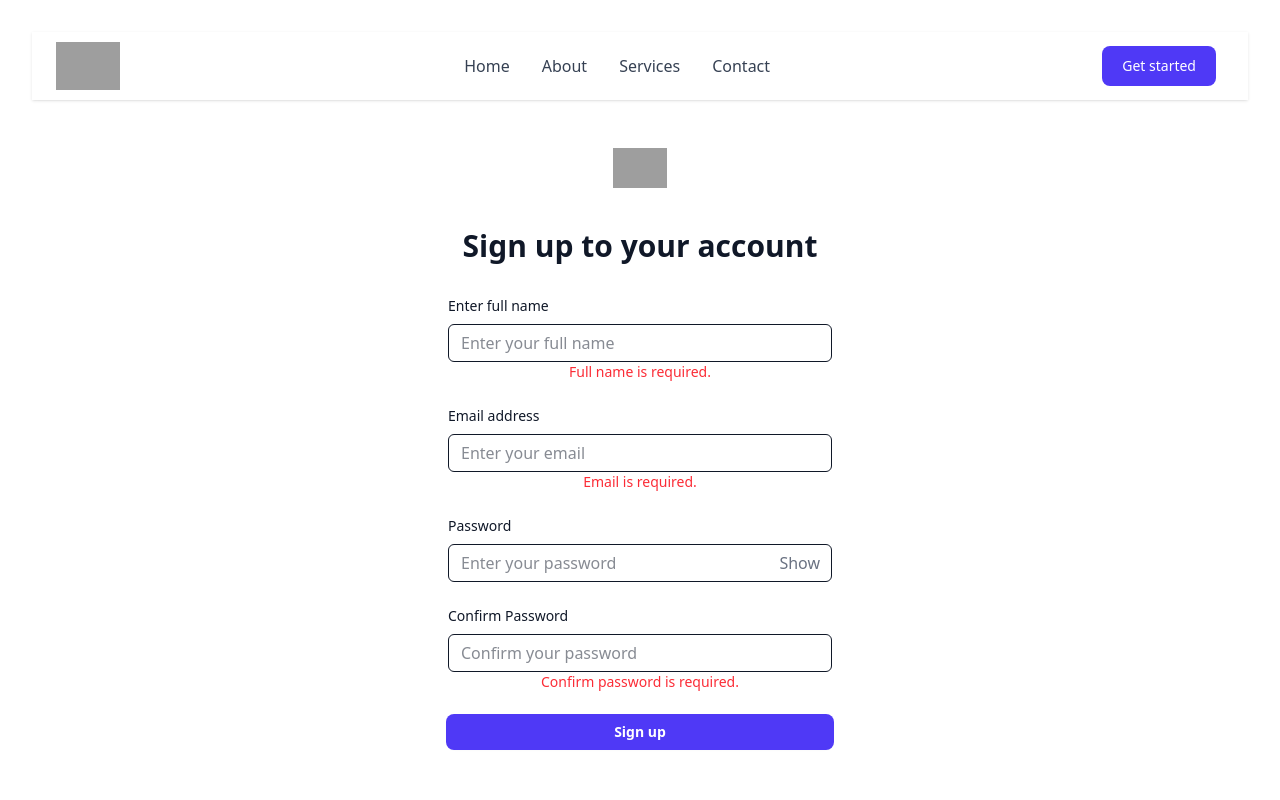
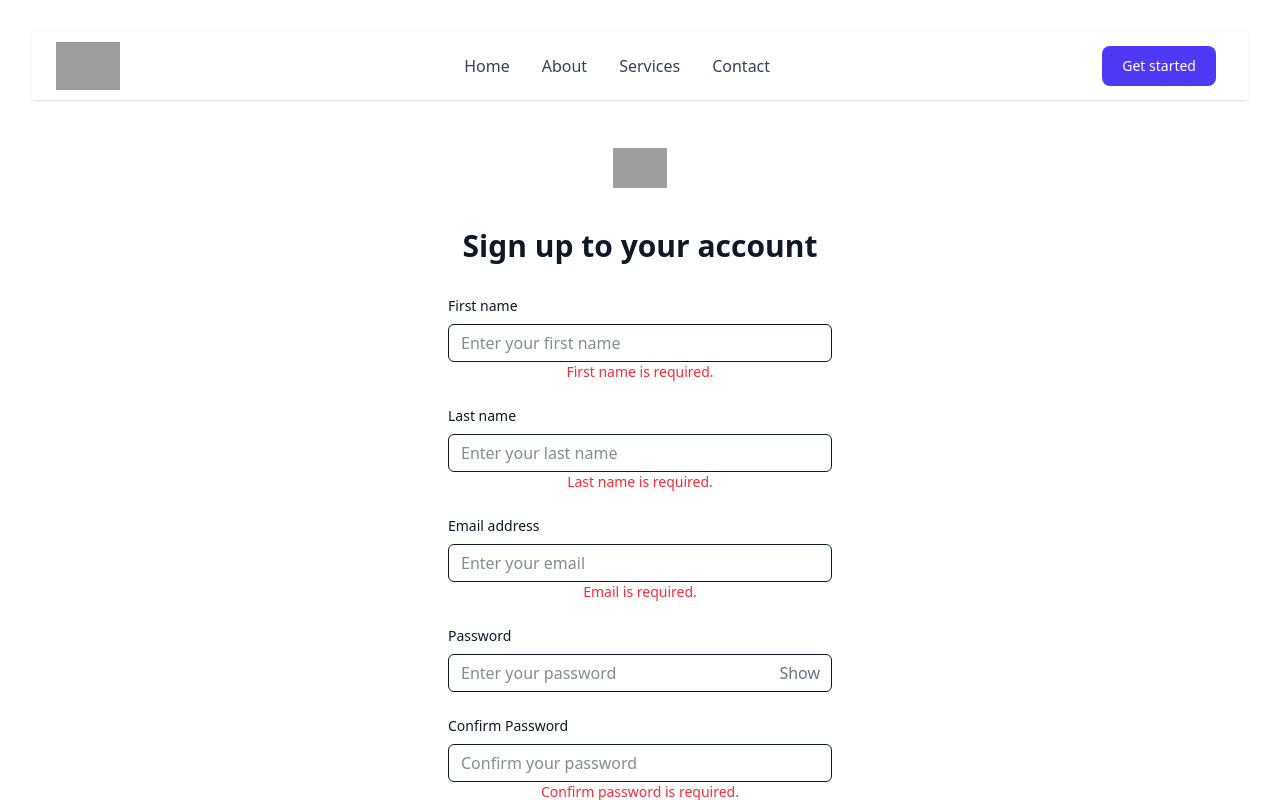
Before and after one commit to rebel1321/DevWorld, a React (Vite) app: page /signup in a window 1280 px wide. Both pictures are taken after a click on the button "Sign up". Shown: the top 800 px of the page. Built offline with nearby package versions, Linux system fonts and the light colour scheme; grey boxes are pictures that could not be loaded.

Commit message:
Added api of signup,signin,forgetPassword

```diff
--- a/src/components/Pages/Contact.jsx
+++ b/src/components/Pages/Contact.jsx
@@ -11,7 +11,7 @@ export default function Contact() {
     setFormData({ ...formData, [id]: value });
   };
 
-  const handleSubmit = (e) => {
+  const handleSubmit = async (e) => {
     e.preventDefault();
     setError("");
     setSuccess("");
@@ -26,14 +26,37 @@ export default function Contact() {
       return;
     }
 
-    // Simulate form submission
+    // Submit form data to the backend
     setLoading(true);
-    setTimeout(() => {
+    try {
+      const response = await fetch("http://localhost:8081/contact/submit", {
+        method: "POST",
+        headers: {
+          "Content-Type": "application/json",
+          // Add your JWT token here if authentication is needed
+          // "Authorization": `Bearer ${yourJwtToken}`
+        },
+        body: JSON.stringify(formData),
+      });
+
+      // Check if the response is successful
+      if (!response.ok) {
+        throw new Error("An error occurred. Please try again.");
+      }
+
+      // Since the backend is sending plain text, not JSON, handle it as text
+      const result = await response.text(); // Use .text() instead of .json()
+
       setLoading(false);
-      setSuccess("Your message has been sent successfully!");
+      setSuccess(result); // Display the plain text message from the backend
       setFormData({ name: "", email: "", message: "" });
-    }, 1000);
+    } catch (error) {
+      setLoading(false);
+      setError(error.message || "An error occurred. Please try again.");
+    }
   };
+
+
 
   return (
     <div className="bg-white py-12">
--- a/src/components/Pages/Login.jsx
+++ b/src/components/Pages/Login.jsx
@@ -5,7 +5,7 @@ import FacebookLogin from "react-facebook-login-lite"; // Facebook OAuth integra
 
 export default function Login() {
   const navigate = useNavigate();
-  const [formData, setFormData] = useState({ email: "", password: "" });
+  const [formData, setFormData] = useState({ email: '', password: '' });
   const [errors, setErrors] = useState({});
   const [loading, setLoading] = useState(false);
   const [showPassword, setShowPassword] = useState(false);
@@ -35,18 +35,44 @@ export default function Login() {
   };
 
   // Handle manual login button click
-  const handleLoginClick = () => {
-    const validationErrors = validateForm();
-    if (Object.keys(validationErrors).length > 0) {
-      setErrors(validationErrors);
+  const handleLoginClick = async () => {
+    const formErrors = validateForm();
+
+    if (Object.keys(formErrors).length > 0) {
+      setErrors(formErrors); // Show validation errors
       return;
     }
 
-    setLoading(true);
-    setTimeout(() => {
-      setLoading(false);
-      navigate("/dashboard"); // Navigate to dashboard or another route
-    }, 2000);
+    try {
+      const response = await fetch('http://localhost:8081/auth/signin', {
+        method: 'POST',
+        headers: {
+          'Content-Type': 'application/json',
+        },
+        body: JSON.stringify({
+          email: formData.email,
+          password: formData.password,
+        }),
+      });
+
+      if (!response.ok) {
+        const errorData = await response.json();
+        setErrors({ apiError: errorData.message || 'Login failed' });
+        return;
+      }
+
+      const data = await response.json();
+      console.log('Login successful:', data);
+
+      // Store the JWT token
+      localStorage.setItem('authToken', data.jwt);
+
+      // Redirect to the dashboard or home page
+      navigate('/'); // Change to your desired route
+    } catch (error) {
+      console.error('Login error:', error);
+      setErrors({ apiError: 'An error occurred. Please try again.' });
+    }
   };
 
   // Handle Google login success
@@ -172,18 +198,18 @@ export default function Login() {
           </div>
         </form>
 
-        {/* Social Media Login */}
+        {/* Social Media Login
         <div className="mt-6">
           <p className="text-sm text-center text-gray-500">Or continue with</p>
           <div className="flex gap-4 mt-4 justify-center">
-            {/* Google Login */}
+            Google Login
             <GoogleLogin
               onSuccess={handleGoogleLoginSuccess}
               onError={handleGoogleLoginError}
             />
 
           </div>
-        </div>
+        </div> */}
 
         {/* Sign Up Link */}
         <p className="mt-8 text-center text-sm text-gray-500">
--- a/src/components/Pages/Signup.jsx
+++ b/src/components/Pages/Signup.jsx
@@ -7,7 +7,8 @@ export default function Signup() {
 
   // State variables for input fields and error handling
   const [formData, setFormData] = useState({
-    fullname: '',
+    firstName: '',
+    lastName: '',
     email: '',
     password: '',
     confirmPassword: '',
@@ -32,7 +33,8 @@ export default function Signup() {
   const validateForm = () => {
     const newErrors = {};
 
-    if (!formData.fullname.trim()) newErrors.fullname = 'Full name is required.';
+    if (!formData.firstName.trim()) newErrors.firstName = 'First name is required.';
+    if (!formData.lastName.trim()) newErrors.lastName = 'Last name is required.';
     if (!formData.email.trim()) {
       newErrors.email = 'Email is required.';
     } else if (!/\S+@\S+\.\S+/.test(formData.email)) {
@@ -48,8 +50,10 @@ export default function Signup() {
     return newErrors;
   };
 
+
   // Handle form submission
-  const handleSignupClick = () => {
+  // Handle form submission
+  const handleSignupClick = async () => {
     const formErrors = validateForm();
 
     if (Object.keys(formErrors).length > 0) {
@@ -57,10 +61,36 @@ export default function Signup() {
       return;
     }
 
-    // Perform sign-up logic here (e.g., API call)
-    console.log('Form submitted:', formData);
-    navigate('/'); // Redirect after successful sign-up
+    try {
+      const response = await fetch('http://localhost:8081/auth/signup', {
+        method: 'POST',
+        headers: {
+          'Content-Type': 'application/json',
+        },
+        body: JSON.stringify({
+          firstName: formData.firstName,
+          lastName: formData.lastName,
+          email: formData.email,
+          password: formData.password,
+        }),
+      });
+
+      if (!response.ok) {
+        const errorData = await response.json();
+        setErrors({ apiError: errorData.message || 'Signup failed' });
+        return;
+      }
+
+      const data = await response.json();
+      console.log('Signup successful:', data);
+
+      navigate('/login'); // Redirect to login page
+    } catch (error) {
+      console.error('Signup error:', error);
+      setErrors({ apiError: 'An error occurred. Please try again.' });
+    }
   };
+
 
   // Handle Google Sign-up success
   const handleGoogleSignupSuccess = (credentialResponse) => {
@@ -91,23 +121,41 @@ export default function Signup() {
 
         <div className="mt-8 sm:mx-auto sm:w-full sm:max-w-sm">
           <form className="space-y-6">
-            {/* Full Name Field */}
+            {/* First Name Field */}
             <div>
-              <label htmlFor="fullname" className="block text-sm font-medium text-gray-900 text-left">
-                Enter full name
+              <label htmlFor="firstName" className="block text-sm font-medium text-gray-900 text-left">
+                First name
               </label>
               <div className="mt-2">
                 <input
-                  id="fullname"
-                  name="fullname"
+                  id="firstName"
+                  name="firstName"
                   type="text"
-                  value={formData.fullname}
+                  value={formData.firstName}
                   onChange={handleChange}
                   required
                   className="block w-full rounded-md px-3 py-1.5 text-gray-900 border border-black-900"
-                  placeholder="Enter your full name"
+                  placeholder="Enter your first name"
                 />
-                {errors.fullname && <p className="text-red-500 text-sm">{errors.fullname}</p>}
+                {errors.firstName && <p className="text-red-500 text-sm">{errors.firstName}</p>}
+              </div>
+            </div>
+            <div>
+              <label htmlFor="lastName" className="block text-sm font-medium text-gray-900 text-left">
+                Last name
+              </label>
+              <div className="mt-2">
+                <input
+                  id="lastName"
+                  name="lastName"
+                  type="text"
+                  value={formData.lastName}
+                  onChange={handleChange}
+                  required
+                  className="block w-full rounded-md px-3 py-1.5 text-gray-900 border border-black-900"
+                  placeholder="Enter your last name"
+                />
+                {errors.lastName && <p className="text-red-500 text-sm">{errors.lastName}</p>}
               </div>
             </div>
 
@@ -153,6 +201,7 @@ export default function Signup() {
                   type="button"
                   onClick={() => setShowPassword(!showPassword)}
                   className="absolute inset-y-0 right-3 text-gray-500 focus:outline-none"
+                  aria-label={showPassword ? 'Hide password' : 'Show password'}
                 >
                   {showPassword ? 'Hide' : 'Show'}
                 </button>
```
